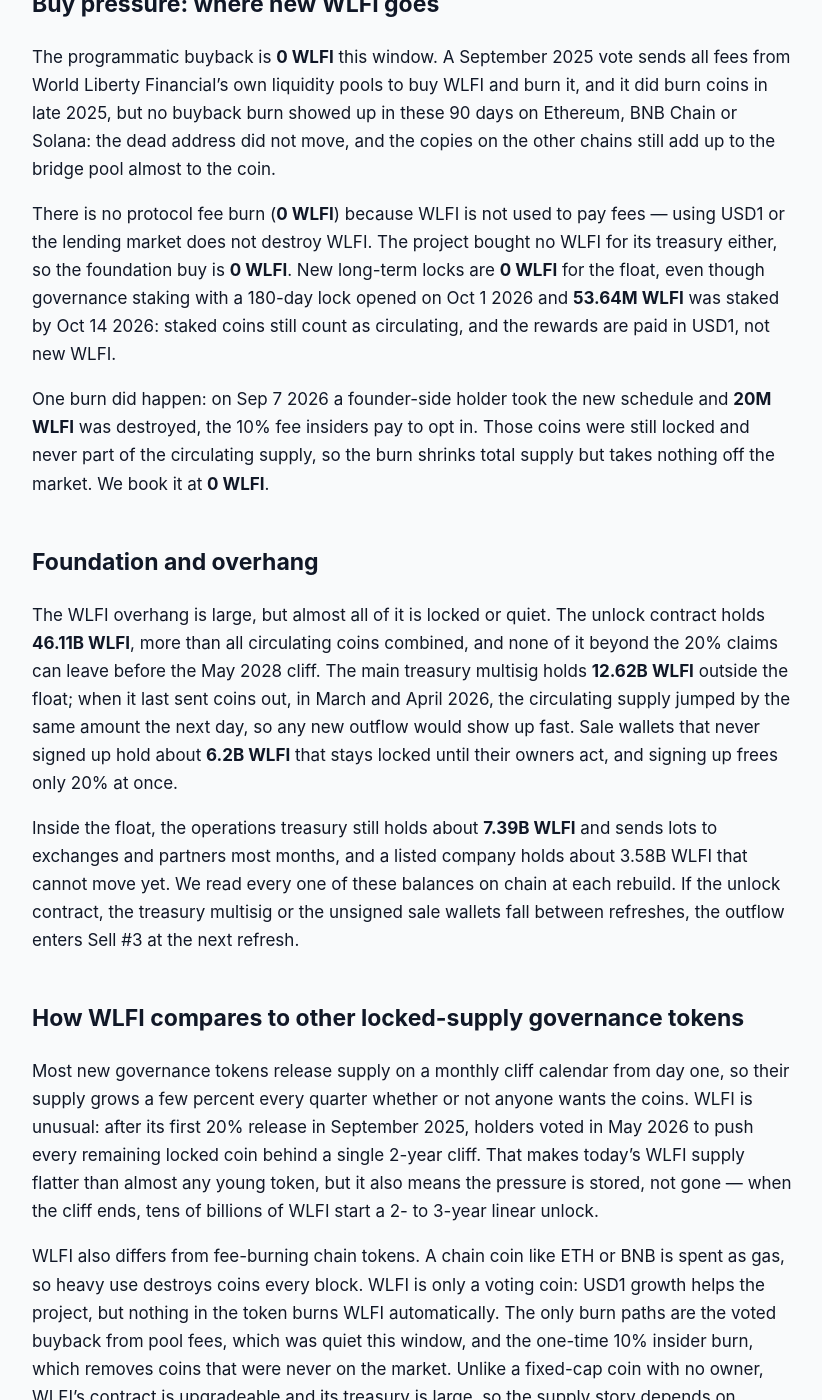
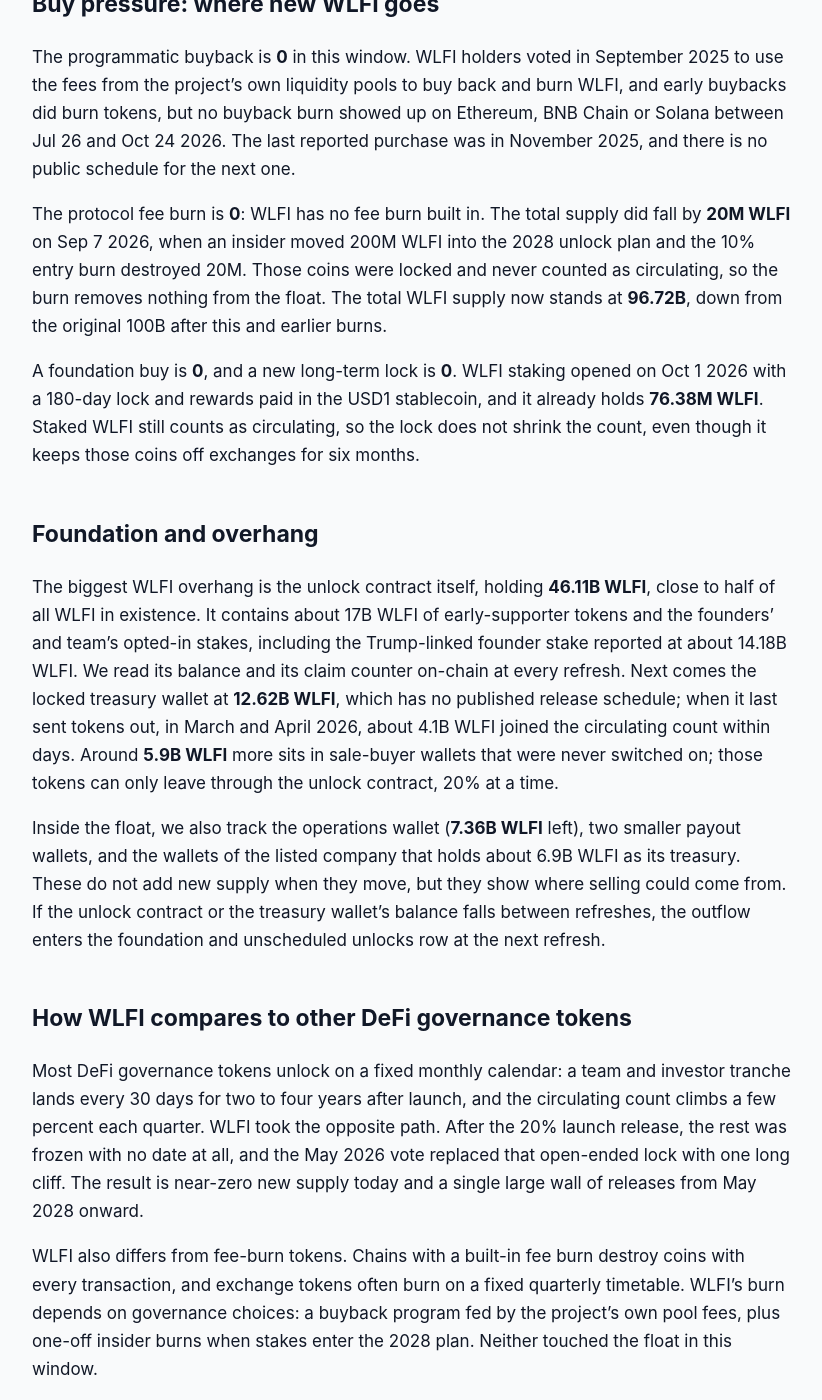
Before and after one commit to jeevansongmy-spec/mrnasdog-articles, a Jekyll site: the page built from crypto/wlfi-pressure-framework.md, in a window 1280 px wide and 1400 px high, scrolled down 1429 px. Shown: the whole window, without its empty margins (228-1050 px from the left). Built offline with Jekyll 4.4.1, drawn with Linux system fonts in a browser that asks for light colours; some of the changed text lies outside the part shown.

Commit message:
publish: crypto/wlfi-pressure-framework

```diff
--- a/crypto/wlfi-pressure-framework.md
+++ b/crypto/wlfi-pressure-framework.md
@@ -1,6 +1,6 @@
 ---
 title:         "WLFI Inflation Analysis · October 2026 · Mixed flows · supply roughly steady"
-description:   "WLFI supply is roughly steady: 4.79M WLFI of sale-buyer claims reached the market in 90 days, +0.02% net, with no mint, no buyback burn and a cliff to 2028."
+description:   "WLFI supply is roughly steady: no mint and only 4.83M WLFI of late buyer claims in 90 days, +0.02% net, no buyback burn, 46.11B locked to a May 2028 cliff."
 canonical_url: "https://mrnasdog.com/research/wlfi/inflation"
 tags:          ["crypto", "wlfi", "worldlibertyfinancial", "ethereum"]
 published:     true
@@ -12,54 +12,48 @@ published:     true
 
 # WLFI Inflation Analysis · October 2026 · Mixed flows · supply roughly steady
 
-WLFI supply is roughly steady: over the 90 days to Oct 14 2026, only **4.79M WLFI** reached the market, all of it early sale buyers claiming coins that were already theirs, against **31.78B WLFI** in circulation. That is **+0.02%** net, and we expect the same for the next 90 days. World Liberty Financial mints no new WLFI, runs no buyback burn right now, and keeps about **46.11B WLFI** in its unlock contract behind a 2-year cliff that ends around May 2028.
+WLFI supply is roughly steady: the circulating count rose about **0.02%** in the 90 days to Oct 24 2026, and we expect about the same over the next 90 days. The only new supply was **4.83M WLFI** claimed from the World Liberty Financial unlock contract by late sale buyers, against **31.78B WLFI** in circulation, with **0** bought back or burned from the float. The ceiling is the **46.11B WLFI** still held in that contract, and none of it is due before a cliff on **May 6 2028**.
 
 ## The verdict, in one paragraph
 
-The MrNasDog Pressure Framework reads WLFI at **+0.02%** net new supply over the last 90 days (4.79M WLFI of claims against 0 WLFI removed), and the same **+0.02%** for the next 90 days. Our inflation monitor, which tracks the market's circulating figure, reads **+0.01%** for the same stretch, a gap of **less than 0.01 percentage points** — well inside our 0.5-point line, so no warning chip is needed. In one label: WLFI is a locked-supply token on pause, with almost all of its future selling pressure parked behind the May 2028 cliff rather than reaching the market today.
+Over the 90 days from Jul 26 to Oct 24 2026, WLFI sell pressure was **4.83M WLFI** and buy pressure was **0**, for a net change of **+0.02%** of the **31.78B** circulating supply. The next 90 days project the same **+0.02%**. Market-data trackers show the circulating count up **+0.03%** over the same window, a difference of about **0.02 points**, so no warning flag is needed and the two readings agree. In one line: WLFI is a locked-supply token sitting in a long quiet stretch before its 2028 cliff.
 
 ## Sell pressure: where new WLFI comes from
 
-Protocol inflation is **0 WLFI**. WLFI is a governance token on Ethereum, with copies on BNB Chain and Solana that are minted only against coins locked in the Ethereum bridge pool, and the token contract has no mint function. Total supply actually fell in the window, from **96.74B** to **96.72B WLFI**. Because the contract can be upgraded by its owner, we re-check this at every rebuild rather than calling it permanent.
+Protocol inflation is **0**. WLFI pays no staking reward or block reward, and the current version of the WLFI token contract on Ethereum has no mint function at all. The contract can be upgraded by its owner, so we treat this as a checked fact rather than a promise that can never change.
 
-Vesting unlocks are the only real flow: **4.79M WLFI** in 90 days. Early buyers from the 2024–2025 token sale get 20% of their coins at once when they sign up through the unlock contract, and 560 wallets did that in this window. The rest of every locked allocation — the other 80% of sale coins and all founder, team, advisor and partner coins — moved to a new schedule in the May 6 2026 governance vote: a 2-year cliff, then a 2-year (sale buyers) or 3-year (insiders) linear unlock. Nothing from that schedule can reach the market before about May 2028, so the forward figure simply carries the claim pace, again **4.79M WLFI**.
+Vesting unlocks are the one live row: **4.83M WLFI** in 90 days. When WLFI began trading on Sep 1 2025, sale buyers got 20% of their tokens and the rest stayed locked. Buyers who switch on their wallets late can still claim that 20% from the unlock contract, and a steady trickle of them does, about 1.2M to 1.8M WLFI a month. Holders voted on May 6 2026 to put the other 80% on a schedule: early supporters wait for a two-year cliff and then unlock over two years, while founders, team, advisers and partners who opted in burned 10% and then wait for a two-year cliff and a three-year release. Both schedules start on **May 6 2028**, so nothing scheduled lands in the next 90 days.
 
-Foundation and unscheduled unlocks are **0 WLFI**. The main treasury multisig did not send a single coin in the window; its last moves were in March and April 2026. The operations treasury did send **994M WLFI** to exchanges and partners, but those coins were already counted as circulating, so moving them changes who holds WLFI, not how much is on the market. Long-term locked or bankruptcy supply is also **0 WLFI**: there is no bankruptcy estate, and the frozen wallets of one large early investor stay frozen while his lawsuit runs.
+Foundation and unscheduled unlocks are **0**. The locked World Liberty Financial treasury wallet holds **12.62B WLFI** and has not sent a single token since Apr 7 2026. An operations wallet paid out **952.66M WLFI** in the window, in roughly monthly lots to partners and reward programs, but that wallet was part of the circulating count from launch day, so its payouts move coins within the market rather than adding new ones. Long-term locked or bankruptcy supply is also **0**: there is no bankruptcy estate, and the frozen wallet of a large early investor is a court matter, not new supply.
 
 ## Buy pressure: where new WLFI goes
 
-The programmatic buyback is **0 WLFI** this window. A September 2025 vote sends all fees from World Liberty Financial's own liquidity pools to buy WLFI and burn it, and it did burn coins in late 2025, but no buyback burn showed up in these 90 days on Ethereum, BNB Chain or Solana: the dead address did not move, and the copies on the other chains still add up to the bridge pool almost to the coin.
+The programmatic buyback is **0** in this window. WLFI holders voted in September 2025 to use the fees from the project's own liquidity pools to buy back and burn WLFI, and early buybacks did burn tokens, but no buyback burn showed up on Ethereum, BNB Chain or Solana between Jul 26 and Oct 24 2026. The last reported purchase was in November 2025, and there is no public schedule for the next one.
 
-There is no protocol fee burn (**0 WLFI**) because WLFI is not used to pay fees — using USD1 or the lending market does not destroy WLFI. The project bought no WLFI for its treasury either, so the foundation buy is **0 WLFI**. New long-term locks are **0 WLFI** for the float, even though governance staking with a 180-day lock opened on Oct 1 2026 and **53.64M WLFI** was staked by Oct 14 2026: staked coins still count as circulating, and the rewards are paid in USD1, not new WLFI.
+The protocol fee burn is **0**: WLFI has no fee burn built in. The total supply did fall by **20M WLFI** on Sep 7 2026, when an insider moved 200M WLFI into the 2028 unlock plan and the 10% entry burn destroyed 20M. Those coins were locked and never counted as circulating, so the burn removes nothing from the float. The total WLFI supply now stands at **96.72B**, down from the original 100B after this and earlier burns.
 
-One burn did happen: on Sep 7 2026 a founder-side holder took the new schedule and **20M WLFI** was destroyed, the 10% fee insiders pay to opt in. Those coins were still locked and never part of the circulating supply, so the burn shrinks total supply but takes nothing off the market. We book it at **0 WLFI**.
+A foundation buy is **0**, and a new long-term lock is **0**. WLFI staking opened on Oct 1 2026 with a 180-day lock and rewards paid in the USD1 stablecoin, and it already holds **76.38M WLFI**. Staked WLFI still counts as circulating, so the lock does not shrink the count, even though it keeps those coins off exchanges for six months.
 
 ## Foundation and overhang
 
-The WLFI overhang is large, but almost all of it is locked or quiet. The unlock contract holds **46.11B WLFI**, more than all circulating coins combined, and none of it beyond the 20% claims can leave before the May 2028 cliff. The main treasury multisig holds **12.62B WLFI** outside the float; when it last sent coins out, in March and April 2026, the circulating supply jumped by the same amount the next day, so any new outflow would show up fast. Sale wallets that never signed up hold about **6.2B WLFI** that stays locked until their owners act, and signing up frees only 20% at once.
+The biggest WLFI overhang is the unlock contract itself, holding **46.11B WLFI**, close to half of all WLFI in existence. It contains about 17B WLFI of early-supporter tokens and the founders' and team's opted-in stakes, including the Trump-linked founder stake reported at about 14.18B WLFI. We read its balance and its claim counter on-chain at every refresh. Next comes the locked treasury wallet at **12.62B WLFI**, which has no published release schedule; when it last sent tokens out, in March and April 2026, about 4.1B WLFI joined the circulating count within days. Around **5.9B WLFI** more sits in sale-buyer wallets that were never switched on; those tokens can only leave through the unlock contract, 20% at a time.
 
-Inside the float, the operations treasury still holds about **7.39B WLFI** and sends lots to exchanges and partners most months, and a listed company holds about 3.58B WLFI that cannot move yet. We read every one of these balances on chain at each rebuild. If the unlock contract, the treasury multisig or the unsigned sale wallets fall between refreshes, the outflow enters Sell #3 at the next refresh.
+Inside the float, we also track the operations wallet (**7.36B WLFI** left), two smaller payout wallets, and the wallets of the listed company that holds about 6.9B WLFI as its treasury. These do not add new supply when they move, but they show where selling could come from. If the unlock contract or the treasury wallet's balance falls between refreshes, the outflow enters the foundation and unscheduled unlocks row at the next refresh.
 
-## How WLFI compares to other locked-supply governance tokens
+## How WLFI compares to other DeFi governance tokens
 
-Most new governance tokens release supply on a monthly cliff calendar from day one, so their supply grows a few percent every quarter whether or not anyone wants the coins. WLFI is unusual: after its first 20% release in September 2025, holders voted in May 2026 to push every remaining locked coin behind a single 2-year cliff. That makes today's WLFI supply flatter than almost any young token, but it also means the pressure is stored, not gone — when the cliff ends, tens of billions of WLFI start a 2- to 3-year linear unlock.
+Most DeFi governance tokens unlock on a fixed monthly calendar: a team and investor tranche lands every 30 days for two to four years after launch, and the circulating count climbs a few percent each quarter. WLFI took the opposite path. After the 20% launch release, the rest was frozen with no date at all, and the May 2026 vote replaced that open-ended lock with one long cliff. The result is near-zero new supply today and a single large wall of releases from May 2028 onward.
 
-WLFI also differs from fee-burning chain tokens. A chain coin like ETH or BNB is spent as gas, so heavy use destroys coins every block. WLFI is only a voting coin: USD1 growth helps the project, but nothing in the token burns WLFI automatically. The only burn paths are the voted buyback from pool fees, which was quiet this window, and the one-time 10% insider burn, which removes coins that were never on the market. Unlike a fixed-cap coin with no owner, WLFI's contract is upgradeable and its treasury is large, so the supply story depends on decisions by the team and voters rather than on code alone.
+WLFI also differs from fee-burn tokens. Chains with a built-in fee burn destroy coins with every transaction, and exchange tokens often burn on a fixed quarterly timetable. WLFI's burn depends on governance choices: a buyback program fed by the project's own pool fees, plus one-off insider burns when stakes enter the 2028 plan. Neither touched the float in this window.
+
+Finally, WLFI has no mint, unlike staking-reward tokens whose supply grows every epoch. Its risk is not steady dilution but concentration: the unlock contract and the treasury hold more than 58B WLFI, almost twice the circulating supply, and a few decisions by the project decide when that supply moves.
 
 ## What to watch in the next 90 days
 
-The treasury multisig: any outflow from its **12.62B WLFI** would enter the float within a day, as the transfers on Mar 24 2026, Apr 2 2026 and Apr 7 2026 did. It has not moved since Apr 7 2026.
-
-Governance staking, live since Oct 1 2026: rewards are paid in USD1 and topped up every two weeks, so watch whether a later vote switches any reward to WLFI, which would become new sell pressure.
-
-The buyback: any restart of the pool-fee buyback and burn would show up as a supply drop on chain and land in Buy #1.
-
-The frozen early-investor wallets: a court ruling that unfreezes them would move coins that are already counted as circulating, so it would change who can sell, not the supply count.
+First, the unlock contract's claim counter: the trickle of late claims has run at 1.2M to 1.8M WLFI a month, and a jump would mean many locked sale wallets switching on at once. Second, the locked treasury wallet holding 12.62B WLFI: any transfer out of it has, in the past, joined the circulating count within days. Third, any restart of the buyback-and-burn program, which would be the first buy-side flow since November 2025. Fourth, the staking program that began on Oct 1 2026, where a steady rise in locked WLFI would keep more coins off exchanges. Fifth, the court cases, including the lawsuit filed on Oct 22 2026 over the project's foreign deals and the dispute over a large early investor's frozen tokens; neither changes the count directly, but a ruling could free or move large balances.
 
 ## Summary
 
-WLFI, the governance token of World Liberty Financial, is in a quiet supply phase: no mint, no buyback burn this window, and only **4.79M WLFI** of early sale-buyer claims reaching the market in 90 days, for **+0.02%** net growth and the same projected next. The structure behind that calm is a 2-year cliff, voted on May 6 2026, that holds **46.11B WLFI** in the unlock contract until about May 2028. The key risk is the treasury: **12.62B WLFI** sits in a multisig outside the float, and its earlier transfers raised circulating supply the next day. The ceiling is the coming cliff, when the locked coins start a multi-year release.
+WLFI supply is roughly steady, rising about **0.02%** in the 90 days to Oct 24 2026, with the same pace expected next. The token has no mint, no fee burn and no buyback burn in the window; the only new coins were **4.83M WLFI** of late sale-buyer claims. The key risk is the **46.11B WLFI** in the unlock contract and the **12.62B WLFI** locked treasury, which together outweigh the whole circulating supply. The cliff on May 6 2028 caps what can reach the market before then, unless the treasury wallet moves first.
 
----
-
-*MrNasDog Pressure Framework analysis of WLFI, Metric 1 — Inflation. Data + explanation only. Not financial advice. Checked Oct 14 2026.*
+*MrNasDog Pressure Framework analysis of WLFI, Metric 1 — Inflation. Data + explanation only. Not financial advice. Checked Oct 24 2026.*
```
